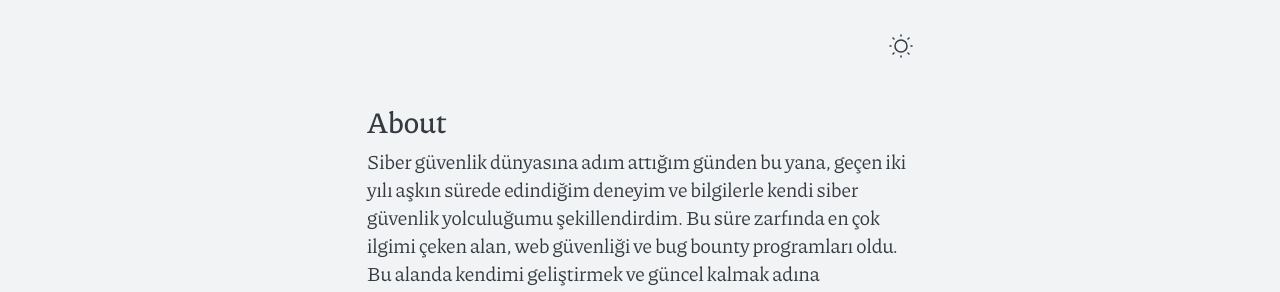
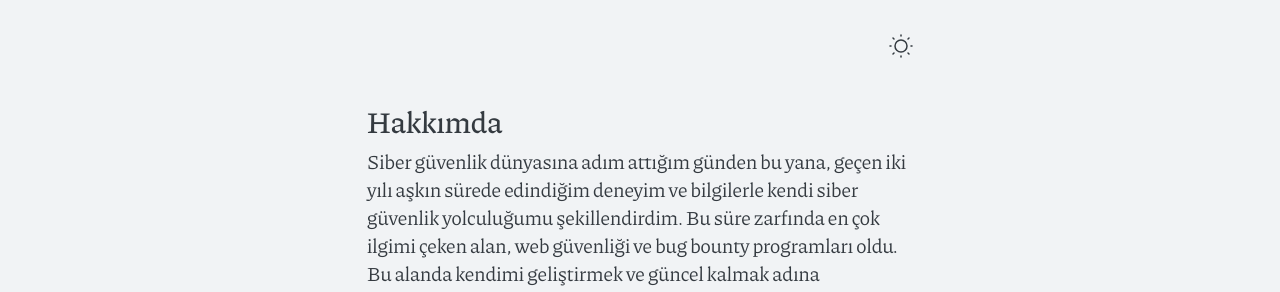
Before and after one commit to MKLKCDG/MKLKCDG.github.io, a Jekyll site: the page built from index.md, in a window 1280 px wide. Shown: the part 903-1195 px from the top of the page. Built offline with Jekyll 4.4.1, drawn with Linux system fonts in a browser that asks for light colours.

Commit message:
Update index.md

```diff
--- a/index.md
+++ b/index.md
@@ -3,7 +3,7 @@ layout: home
 title: Home
 ---
 
-# About
+# Hakkımda
 
 Siber güvenlik dünyasına adım attığım günden bu yana, geçen iki yılı aşkın sürede edindiğim deneyim ve bilgilerle kendi siber güvenlik yolculuğumu şekillendirdim. Bu süre zarfında en çok ilgimi çeken alan, web güvenliği ve bug bounty programları oldu. Bu alanda kendimi geliştirmek ve güncel kalmak adına PortSwigger Academy, TryHackMe ve HackerOne videolarını büyük bir özveriyle izledim.
 
```
